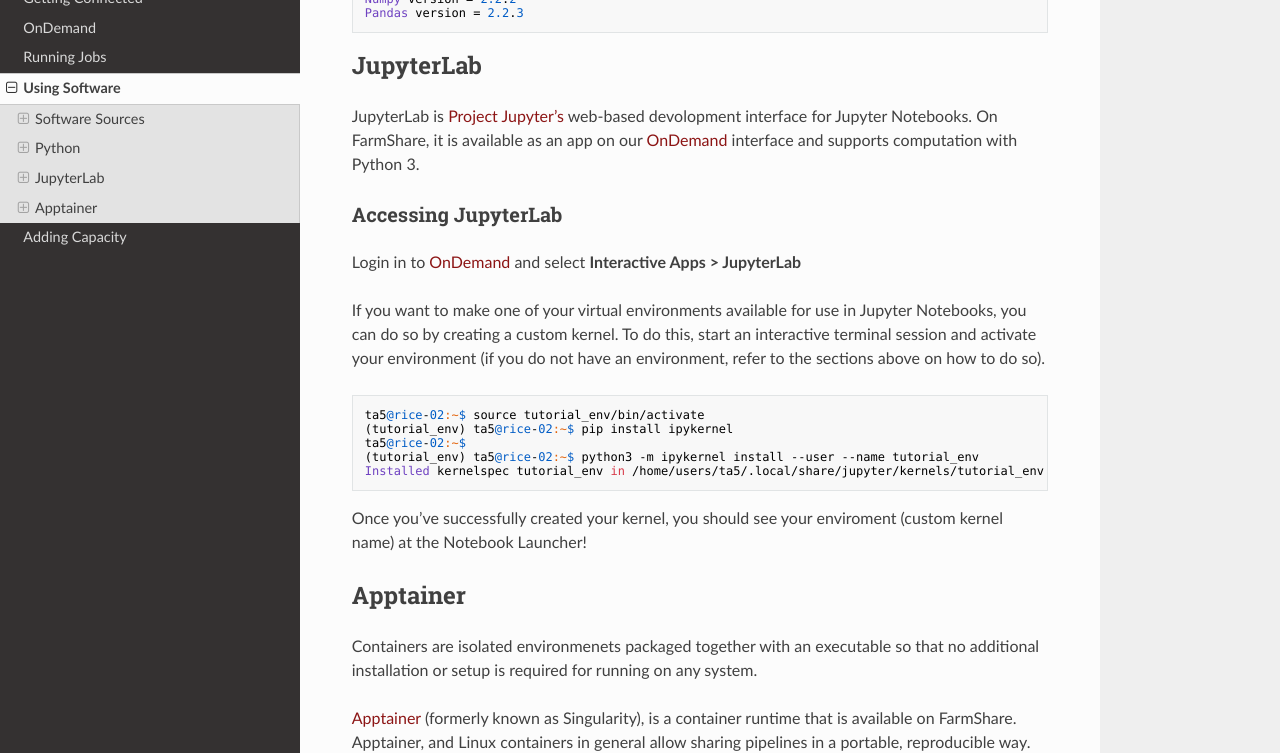
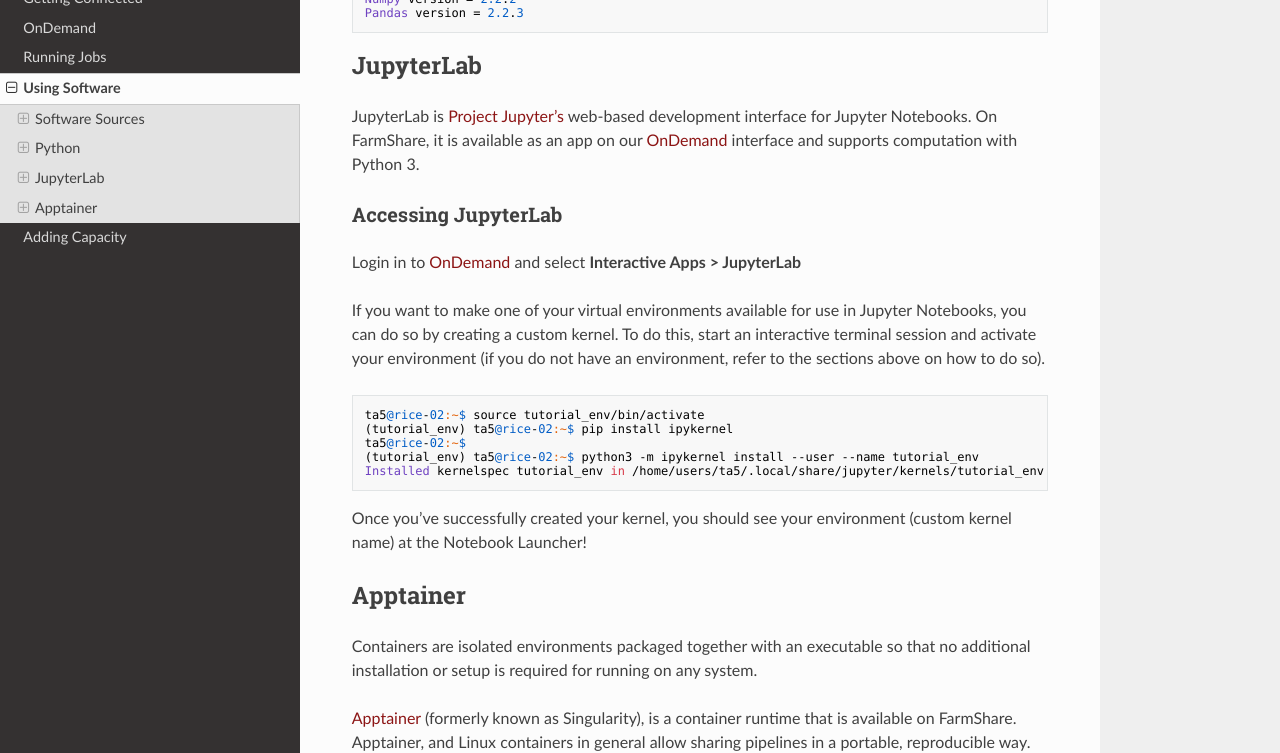
Before and after one commit to stanford-rc/farmshare-docs, an MkDocs documentation site: the page built from docs/software.md, in a window 1280 px wide and 1400 px high, scrolled down 3946 px. Shown: the part 151-904 px from the top of the window. Built offline with MkDocs 1.6.1, drawn with Linux system fonts in a browser that asks for light colours; nearby versions of some CDN libraries.

Commit message:
fixed typos

```diff
--- a/docs/software.md
+++ b/docs/software.md
@@ -208,7 +208,7 @@
 
 ## JupyterLab
 
-JupyterLab is [Project Jupyter's](https://jupyter.org/)  web-based devolopment interface for Jupyter Notebooks. On FarmShare, it is available as an app on our [OnDemand](https://ondemand.farmshare.stanford.edu) interface and supports computation with Python 3.
+JupyterLab is [Project Jupyter's](https://jupyter.org/)  web-based development interface for Jupyter Notebooks. On FarmShare, it is available as an app on our [OnDemand](https://ondemand.farmshare.stanford.edu) interface and supports computation with Python 3.
 
 ### Accessing JupyterLab
 
@@ -224,11 +224,11 @@
 Installed kernelspec tutorial_env in /home/users/ta5/.local/share/jupyter/kernels/tutorial_env
 ~~~
 
-Once you've successfully created your kernel, you should see your enviroment (custom kernel name) at the Notebook Launcher!
+Once you've successfully created your kernel, you should see your environment (custom kernel name) at the Notebook Launcher!
 
 ## Apptainer
 
-Containers are isolated environmenets packaged together with an executable so that no additional installation or setup is required for running on any system.
+Containers are isolated environments packaged together with an executable so that no additional installation or setup is required for running on any system.
 
 [Apptainer](https://apptainer.org/) (formerly known as Singularity), is a container runtime that is available on FarmShare. Apptainer, and Linux containers in general allow sharing pipelines in a portable, reproducible way. You can create and customize your own containers, and because Apptainer also supports Docker containers, you have immediate access to a very large number of Apptainer and Docker containers available via repositories:
 
```
